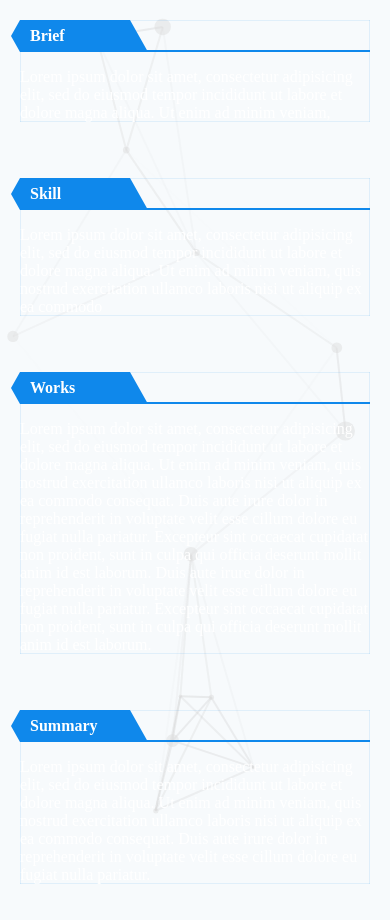
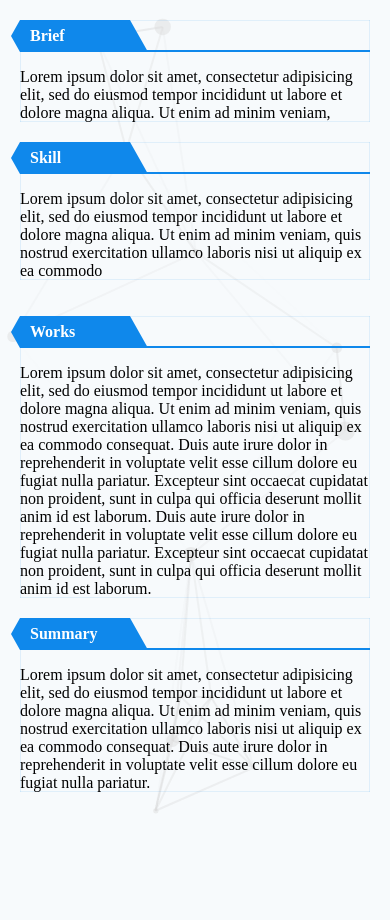
Before and after one commit to ReyoungLee/reyounglee.github.io, a plain HTML site: page index.html in a window 390 px wide. After the commit the page ends 844 px from the top, so only its background shows below. Drawn offline with Linux system fonts and the light colour scheme.

Commit message:
auto height

```diff
--- a/src/p.scss
+++ b/src/p.scss
@@ -13,16 +13,20 @@ body, html, #bg, #content{
 	left: 0;
 	overflow: hidden;
 }
-$blue: rgb(15, 136, 235);
+$blue: #0f88eb;
 #content{
 	box-sizing: border-box;
 	position: absolute;
 	z-index: 2;
+	.left, .right, section{
+		transition: .2s ease-out;
+		-webkit-transition: .2s ease-out;
+	}
 	section{
 		width: 100%;
 		display: block;
 		box-sizing: border-box;
-		padding: 20px;
+		// padding: 20px;
 		>div{
 			box-shadow: 0 0 1px $blue inset;
 			height: 100%;
@@ -65,18 +69,25 @@ $blue: rgb(15, 136, 235);
 		}
 	}
 	.left, .right{
+		box-sizing: border-box;
 		min-height: 100%;
 		p{
-			color: #fff;
+			// color: #fff;
 		}
 	}
+	$p: 30px;
 	.left{
 		width: 35%;
+		padding: $p $p/2 $p $p;
 		float: left;
 	}
 	.right{
 		width: 65%;
+		padding: $p $p $p $p/2;
 		float: right;
+	}
+	.b, .d{
+		margin-top: $p;
 	}
 }
 
@@ -88,9 +99,15 @@ $blue: rgb(15, 136, 235);
 		width: 100%;
 		float: none;
 	}
-	section{
-		width: 100%!important;
-		height: auto!important;
+	$p: 20px;
+	.left{
+		padding: $p $p $p/2 $p;
+	}
+	.right{
+		padding: $p/2 $p $p $p;
+	}
+	.b, .d{
+		margin-top: $p;
 	}
 }
 }
```
Also changed, not shown: src/p.css, 1 other file.
